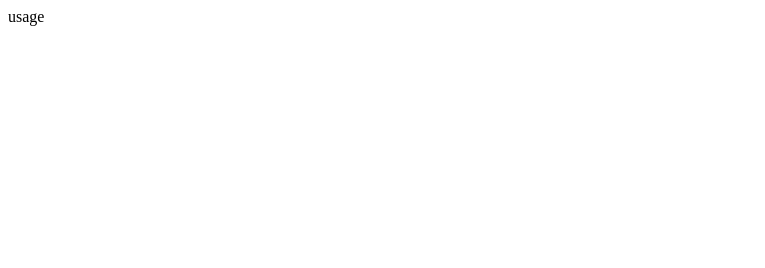
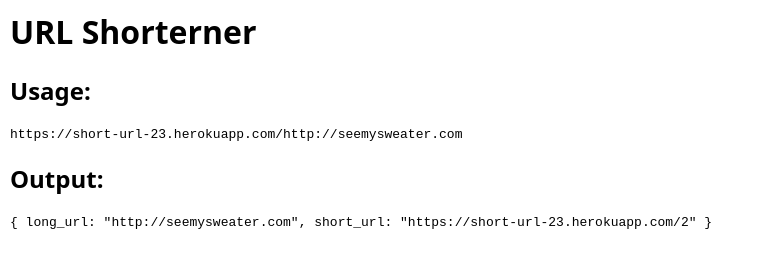
Before and after one commit to jspaine/fcc_url_shortener, a website: page index.html in a window 1280 px wide. Shown: the whole page, without its empty margins (0-765 px from the left). Drawn offline with Linux system fonts and the light colour scheme.

Commit message:
add usage instructions

```diff
--- a/index.html
+++ b/index.html
@@ -1,6 +1,13 @@
 <head>
   <title>URL shortener</title>
+<style>
+body { margin: 10px; font-family: sans; }
+</style>
 </head>
 <body>
-  usage
+  <h1>URL Shorterner</h1>
+  <h2>Usage:</h2>
+  <code>https://short-url-23.herokuapp.com/http://seemysweater.com</code>
+  <h2>Output:</h2>
+  <code>{ long_url: "http://seemysweater.com", short_url: "https://short-url-23.herokuapp.com/2" }</code>
 </body>
```
